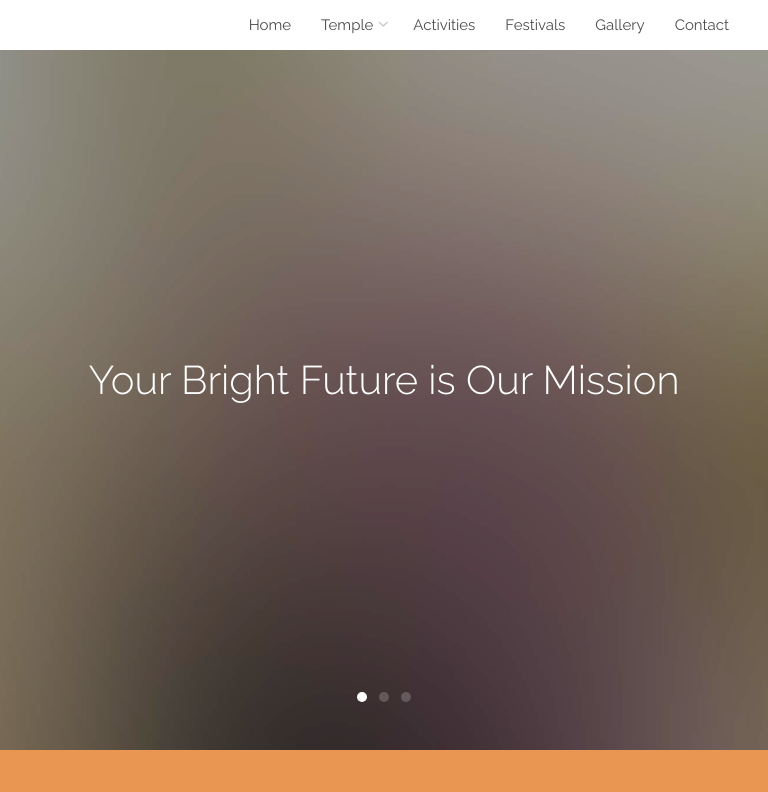
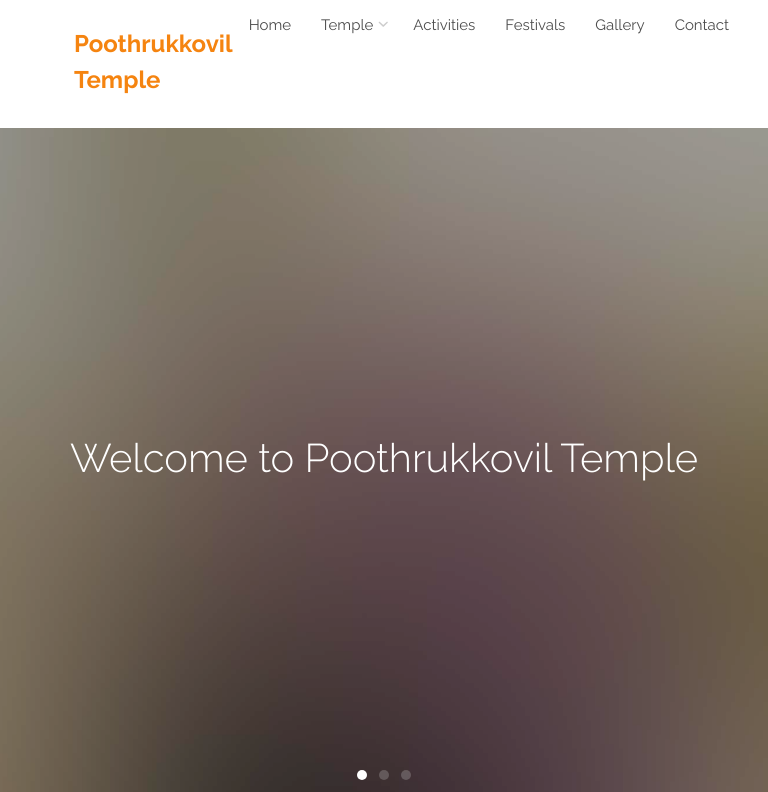
Before and after one commit to midhunjayan/templeWeb, a website: page index.html in a window 768 px wide. Shown: the top 792 px of the page. Drawn offline with Linux system fonts and the light colour scheme; files whose address does not match are found by name.

Commit message:
responsive header

```diff
--- a/css/custom.css
+++ b/css/custom.css
@@ -1,5 +1,29 @@
 /* Your custom css code goes here */
-.main-heading{
-  font-size: 18px;
-  color: #333;
+
+.main-heading {
+  font-size: 28px;
+  padding-top: 20px;
+  font-weight: 600;
+  color: #f58410;
 }
+
+@media (min-width: 768px) and (max-width: 1202px) {
+  .navbar-header {
+    width: 200px;
+  }
+  .main-heading {
+    font-size: 18px;
+    padding-top: 30px;
+  }
+}
+
+@media screen and (max-width: 768px) {
+  .main-heading {
+    font-size: 24px;
+    padding-top: 26px;
+    padding-left: 50px;
+  }
+  .navbar-toggle {
+    margin-top: 30px;
+  }
+}
--- a/css/style.css
+++ b/css/style.css
@@ -247,7 +247,7 @@ a:hover, a:focus, a:active {
 .probootstrap-navbar .btn-more {
   position: absolute;
   right: 80px;
-  top: 13px;
+  top: 34px;
   z-index: 100;
 }
 
--- a/index.html
+++ b/index.html
@@ -52,7 +52,7 @@
     </div>
     <nav class="navbar navbar-default probootstrap-navbar">
       <div class="container">
-        <!-- <div class="navbar-header">
+        <div class="navbar-header">
             <div class="btn-more js-btn-more visible-xs">
               <a href="#"><i class="icon-dots-three-vertical "></i></a>
             </div>
@@ -62,8 +62,8 @@
               <span class="icon-bar"></span>
               <span class="icon-bar"></span>
             </button>
-            <a class="main-heading" href="index.html" title="Poothrukkovil Temple">Poothrukkovil Temple</a>
-          </div> -->
+            <h1 class="main-heading" href="index.html" title="Poothrukkovil Temple">Poothrukkovil Temple</h1>
+          </div>
 
         <div id="navbar-collapse" class="navbar-collapse collapse">
           <ul class="nav navbar-nav navbar-right">
@@ -103,14 +103,14 @@
             <div class="row">
               <div class="col-md-8 col-md-offset-2">
                 <div class="probootstrap-slider-text text-center">
-                  <h1 class="probootstrap-heading probootstrap-animate">Your Bright Future is Our Mission</h1>
+                  <h1 class="probootstrap-heading probootstrap-animate">Welcome to Poothrukkovil Temple</h1>
                 </div>
               </div>
             </div>
           </div>
         </li>
         <li style="background-image: url(img/slider_2.jpg)" class="overlay">
-          <div class="container">
+          <!-- <div class="container">
             <div class="row">
               <div class="col-md-8 col-md-offset-2">
                 <div class="probootstrap-slider-text text-center">
@@ -118,11 +118,11 @@
                 </div>
               </div>
             </div>
-          </div>
+          </div> -->
 
         </li>
         <li style="background-image: url(img/slider_3.jpg)" class="overlay">
-          <div class="container">
+          <!-- <div class="container">
             <div class="row">
               <div class="col-md-8 col-md-offset-2">
                 <div class="probootstrap-slider-text text-center">
@@ -130,7 +130,7 @@
                 </div>
               </div>
             </div>
-          </div>
+          </div> -->
         </li>
       </ul>
     </section>
```
